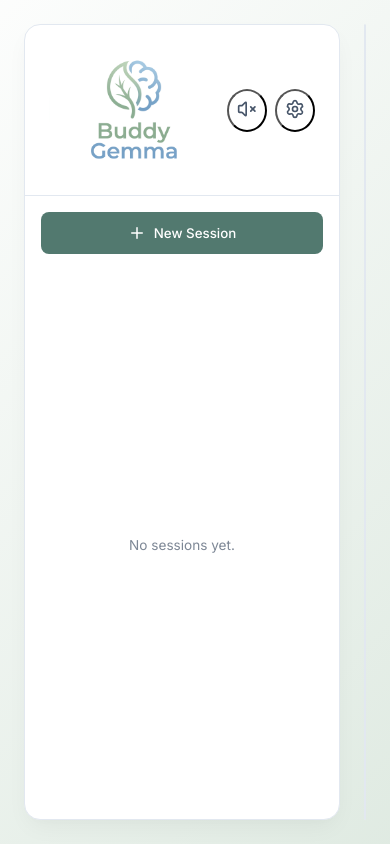
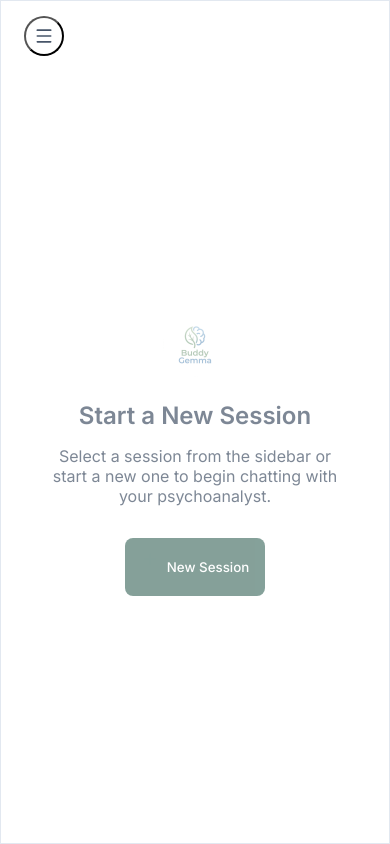
Before and after one commit to dgawlik/BuddyGemmaFront, a React (Vite) app: page / in a window 390 px wide. Built offline with nearby package versions, Linux system fonts and the light colour scheme.

Commit message:
responsive design

```diff
--- a/src/App.css
+++ b/src/App.css
@@ -358,3 +358,88 @@
   background: rgba(0,0,0,0.1);
   border-color: rgba(255, 255, 255, 0.2);
 }
+
+/* Mobile Responsiveness */
+.mobile-menu-btn, .mobile-close-btn {
+  display: none;
+}
+
+.mobile-only-header {
+  display: none;
+}
+
+@media (max-width: 768px) {
+  .app-container {
+    padding: 0;
+    gap: 0;
+  }
+
+  .sidebar {
+    position: fixed;
+    top: 0;
+    left: -100%;
+    bottom: 0;
+    width: 85%;
+    max-width: 320px;
+    z-index: 100;
+    border-radius: 0;
+    transition: left 0.3s ease;
+    background: var(--card-bg);
+  }
+
+  .sidebar.open {
+    left: 0;
+    box-shadow: 2px 0 10px rgba(0,0,0,0.2);
+  }
+
+  .sidebar-overlay {
+    position: fixed;
+    top: 0;
+    left: 0;
+    right: 0;
+    bottom: 0;
+    background: rgba(15, 23, 42, 0.6);
+    z-index: 90;
+  }
+
+  .main-chat {
+    border-radius: 0;
+    width: 100%;
+  }
+
+  .mobile-menu-btn, .mobile-close-btn {
+    display: flex;
+  }
+
+  .mobile-only-header {
+    display: flex;
+    padding: 1rem 1.5rem;
+    position: absolute;
+    top: 0;
+    left: 0;
+    z-index: 10;
+  }
+
+  .chat-header {
+    padding: 1rem 1.5rem;
+  }
+
+  .message {
+    max-width: 90%;
+    padding: 0.75rem 1rem;
+    font-size: 0.9rem;
+  }
+
+  .chat-input-area {
+    padding: 1rem;
+  }
+
+  .settings-modal {
+    width: 90%;
+    max-width: 400px;
+  }
+
+  .empty-state {
+    padding-top: 4rem; /* To clear the absolute header */
+  }
+}
--- a/src/App.jsx
+++ b/src/App.jsx
@@ -1,5 +1,5 @@
 import React, { useState, useEffect, useRef } from 'react';
-import { Settings, Plus, Send, MessageSquare, Brain, Volume2, VolumeX } from 'lucide-react';
+import { Settings, Plus, Send, MessageSquare, Brain, Volume2, VolumeX, Menu, X } from 'lucide-react';
 import { v4 as uuidv4 } from 'uuid';
 import OpenAI from 'openai';
 import ReactMarkdown from 'react-markdown';
@@ -44,6 +44,7 @@ function App() {
   const [activeSessionId, setActiveSessionId] = useLocalStorage('cbt_active_session', null);
 
   const [isSettingsOpen, setIsSettingsOpen] = useState(false);
+  const [isSidebarOpen, setIsSidebarOpen] = useState(false);
   const [input, setInput] = useState('');
   const [isLoading, setIsLoading] = useState(false);
   const [isMusicPlaying, setIsMusicPlaying] = useState(false);
@@ -149,8 +150,13 @@ function App() {
       <audio ref={audioRef} src="/forest-ambience-light-birdsong-distant-rooster-vincentmets-1-03-38.mp3" loop />
 
       <div className="app-container">
+        {/* Sidebar Overlay */}
+        {isSidebarOpen && (
+          <div className="sidebar-overlay" onClick={() => setIsSidebarOpen(false)}></div>
+        )}
+
         {/* Sidebar */}
-        <aside className="sidebar card-panel">
+        <aside className={`sidebar card-panel ${isSidebarOpen ? 'open' : ''}`}>
           <div className="sidebar-header">
             <div className="flex items-center" style={{ gap: '0.5rem' }}>
               <img src="/logo.png" alt="BuddyGemma Logo" className="app-logo" />
@@ -162,11 +168,14 @@ function App() {
               <button className="btn-icon" onClick={() => setIsSettingsOpen(true)} title="Settings">
                 <Settings size={20} />
               </button>
+              <button className="btn-icon mobile-close-btn" onClick={() => setIsSidebarOpen(false)}>
+                <X size={20} />
+              </button>
             </div>
           </div>
 
           <div className="flex p-4" style={{ padding: '1rem' }}>
-            <button className="btn w-full justify-center" onClick={createNewSession} style={{ width: '100%' }}>
+            <button className="btn w-full justify-center" onClick={() => { createNewSession(); setIsSidebarOpen(false); }} style={{ width: '100%' }}>
               <Plus size={18} /> New Session
             </button>
           </div>
@@ -176,7 +185,7 @@ function App() {
               <div
                 key={session.id}
                 className={`session-item ${session.id === activeSessionId ? 'active' : ''}`}
-                onClick={() => setActiveSessionId(session.id)}
+                onClick={() => { setActiveSessionId(session.id); setIsSidebarOpen(false); }}
               >
                 <div className="flex items-center" style={{ gap: '0.5rem' }}>
                   <MessageSquare size={16} color="var(--text-secondary)" />
@@ -198,7 +207,12 @@ function App() {
           {activeSession ? (
             <>
               <div className="chat-header">
+                <div className="flex items-center" style={{ gap: '0.5rem' }}>
+                  <button className="btn-icon mobile-menu-btn" onClick={() => setIsSidebarOpen(true)}>
+                    <Menu size={20} />
+                  </button>
                   <h2>{activeSession.title}</h2>
+                </div>
               </div>
 
               <div className="messages-container">
@@ -264,16 +278,23 @@ function App() {
               </div>
             </>
           ) : (
+            <>
+              <div className="mobile-only-header">
+                <button className="btn-icon mobile-menu-btn" onClick={() => setIsSidebarOpen(true)}>
+                  <Menu size={20} />
+                </button>
+              </div>
               <div className="empty-state">
                 <img src="/logo.png" alt="BuddyGemma Logo" className="app-logo-large" style={{ marginBottom: '1.5rem' }} />
                 <h2>Start a New Session</h2>
                 <p style={{ marginTop: '1rem', maxWidth: '300px' }}>
                   Select a session from the sidebar or start a new one to begin chatting with your psychoanalyst.
                 </p>
-              <button className="btn" onClick={createNewSession} style={{ marginTop: '2rem' }}>
+                <button className="btn" onClick={() => { createNewSession(); setIsSidebarOpen(false); }} style={{ marginTop: '2rem' }}>
                   <Plus size={18} /> New Session
                 </button>
               </div>
+            </>
           )}
         </main>
       </div>
```
Lines whose indentation alone changed are shown as unchanged.
